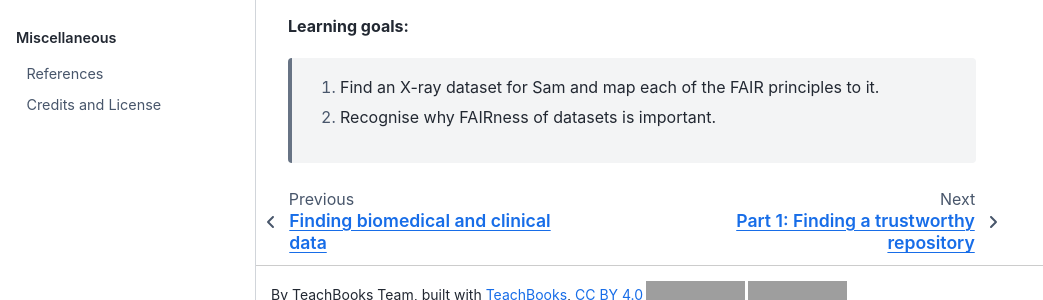
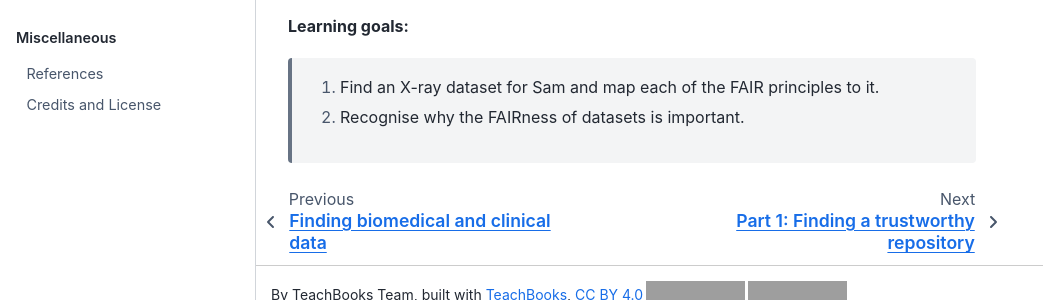
Before and after one commit to PaulaRS/findinding_data, a Jupyter Book: the page built from book/exercises.md, in a window 1280 px wide and 963 px high, cut to the strip 618-918 px from the top of the window. Shown: the whole strip, without its empty margins (0-1043 px from the left). Built offline with Jupyter Book 1.0.4 settings and Sphinx 7.4.7 and the Sphinx Book theme 1.1.4, drawn with Linux system fonts in a browser that asks for light colours; comment, search, counter and statistics services are not loaded; grey boxes are pictures that could not be loaded.

Commit message:
Update exercises.md

```diff
--- a/book/exercises.md
+++ b/book/exercises.md
@@ -11,4 +11,4 @@ dataset that he can reuse to explore various AI tools.
 **Learning goals:**
 
 > 1. Find an X-ray dataset for Sam and map each of the FAIR principles to it.
-> 2. Recognise why FAIRness of datasets is important.
+> 2. Recognise why the FAIRness of datasets is important.
```
